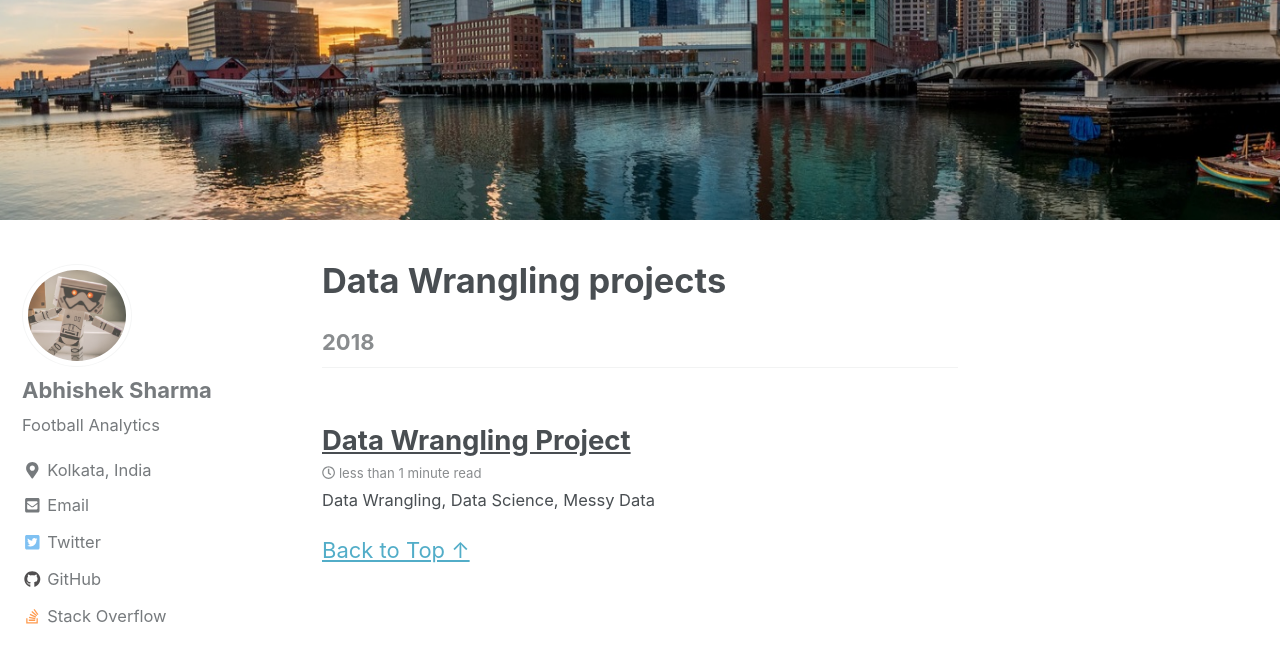
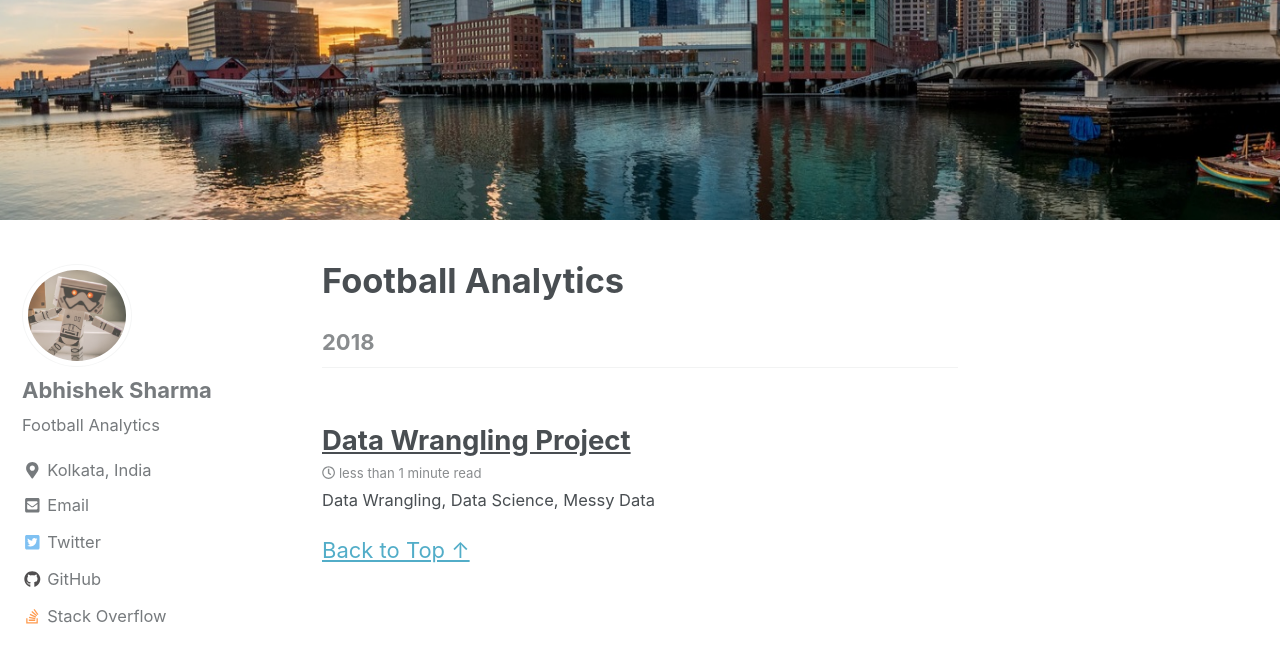
Before and after one commit to sharmaabhishekk/sharmaabhishekk.github.io, a Jekyll site: the page built from _pages/footballanalytics.md, in a window 1280 px wide and 900 px high, scrolled down 355 px. Shown: the top 663 px of the window. Built offline with Jekyll 4.4.1, drawn with Linux system fonts in a browser that asks for light colours; nearby versions of some CDN libraries.

Commit message:
Update and rename machinelearning.md to footballanalytics.md

```diff
--- a/_pages/machinelearning.md
+++ b/_pages/footballanalytics.md
@@ -1,7 +1,7 @@
 ---
 layout: posts
 permalink: /data-wrangling/
-title: "Data Wrangling projects"
+title: "Football Analytics"
 author_profile: true
 header:
   image: "/images/fort point.png"
```
